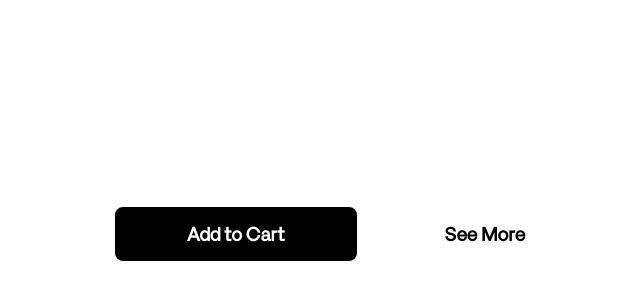
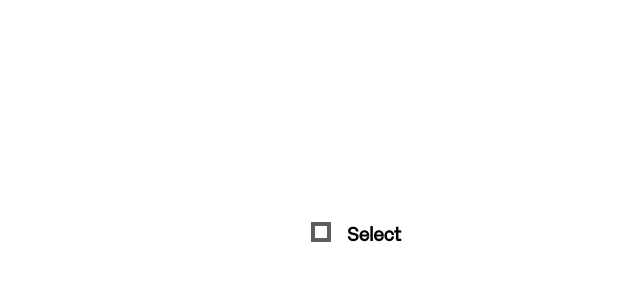
Before and after one commit to definiteconfusion/binary-components, a React (Create React App) app: page / in a window 1280 px wide. Shown: the part 174-474 px from the top of the page, without its empty margins (284-924 px from the left). Built offline with nearby package versions, Linux system fonts and the light colour scheme.

Commit message:
added `CheckBox` and connected documentation

```diff
--- a/src/App.jsx
+++ b/src/App.jsx
@@ -2,34 +2,28 @@ import React from 'react';
 import './App.sass';
 import Styles from './Styles/Styles.ts';
 import { RectButton, ButtonGroup } from './Buttons/Buttons.tsx'
+import { CheckBox } from './Inputs/Inputs.tsx'
 
 const App = () =>{
     return (
-        <ButtonGroup
-            direction="row"
-            seperation="1rem"
+        <>
+        <div
+            style={{
+                display: "flex",
+                flexDirection: "row",
+                justifyContent: "center",
+                alignItems: "center"
+            }}
         >
-            <RectButton
-                widthType="75%"
-                role="primary"
-            >
-                <h3
-                    style={{
-                        lineHeight: '0'
-                    }}
-                >Add to Cart</h3>
-            </RectButton>
-            <RectButton
-                widthType="75%"
-                role="secondary"
-            >
-                <h3
-                    style={{
-                        lineHeight: '0'
-                    }}
-                >See More</h3>
-            </RectButton>
-        </ButtonGroup>
+            <CheckBox />
+            <h3
+                style={{
+                    marginLeft: "1rem",
+                    lineHeight: "0"
+                }}
+            >Select</h3>
+        </div>
+        </>
     );
 }
 
--- /dev/null
+++ b/src/Inputs/Documentation/Inputs.md
@@ -0,0 +1,5 @@
+# Inputs
+## CheckBox
+<img alt="Logo" src="./checkbox.png" style="height: 4rem"></img>
+### Props
+- `currentState` - Allows for checkbox state passthrough for use in outside scopes
--- /dev/null
+++ b/src/Inputs/Inputs.sass
@@ -0,0 +1,18 @@
+.checkbox
+    all: unset
+    margin: 0
+    border: 0.25rem solid #5E5E5E
+    width: 0.75rem
+    height: 0.75rem
+    cursor: pointer
+.checkbox-active
+    all: unset
+    margin: 0
+    border: 0.25rem solid black
+    width: 0.75rem
+    height: 0.75rem
+    background-color: black
+    cursor: pointer
+.checkmark-checkpath
+    position: absolute
+    z-index: 100
--- /dev/null
+++ b/src/Inputs/Inputs.tsx
@@ -0,0 +1,46 @@
+import React from 'react';
+import { useState } from "react";
+import './Inputs.sass'
+
+const CheckBox = ({ currentState=false }) => {
+    const [isActive, setIsActive] = useState(currentState)
+
+    const handleChange = () => {
+        setIsActive(!isActive)
+        currentState = isActive
+    }
+    let svgHeight = 11
+    return(
+        <div className="checkbox-container" style={{ position: 'relative' }}>
+            <input
+            className={isActive ? "checkbox-active" : "checkbox"}
+            type="checkbox"
+            checked={isActive}
+            onChange={handleChange}
+            name=""
+            id="" />
+            {isActive && (
+            <svg
+                className="checkmark-checkpath"
+                style={{
+                position: 'absolute',
+                top: '40%',
+                left: '50%',
+                transform: 'translate(-50%, -50%)',
+                pointerEvents: 'none'
+                }}
+                width={svgHeight * (43 / 32)}
+                height={svgHeight}
+                viewBox="0 0 43 32"
+                fill="none"
+                xmlns="http://www.w3.org/2000/svg"
+            >
+                <path d="M0 15.5L6.5 9L17 19.5L36.5 0L43 6L17 32L0 15.5Z" fill="white"/>
+            </svg>
+            )}
+        </div>
+
+    )
+}
+
+export { CheckBox }
--- a/src/Styles/Styles.sass
+++ b/src/Styles/Styles.sass
@@ -28,7 +28,7 @@ $height-values: (1: 1rem, 2: 2rem, 3: 3rem, 4: 4rem, 5: 5rem, 6: 6rem, 7: 7rem,
 // Border Radius Based on REM
 @mixin br-style($remRad)
     border-radius: $remRad
-$border-radius-values: (1: 0.5rem, 2: 1rem, 3: 1.5rem, 4: 2rem, 5: 2.5rem, 6: 3rem, 7: 3.5rem, 8: 4rem, 9: 4.5rem, 10: 5rem, 15: 7.5rem)
+$border-radius-values: (0: 0rem, 1: 0.5rem, 2: 1rem, 3: 1.5rem, 4: 2rem, 5: 2.5rem, 6: 3rem, 7: 3.5rem, 8: 4rem, 9: 4.5rem, 10: 5rem, 15: 7.5rem)
 @each $key, $value in $border-radius-values
     .br-#{$key}
         @include br-style($value)
```
Also changed, not shown: src/Inputs/Documentation/checkbox.png (added).
